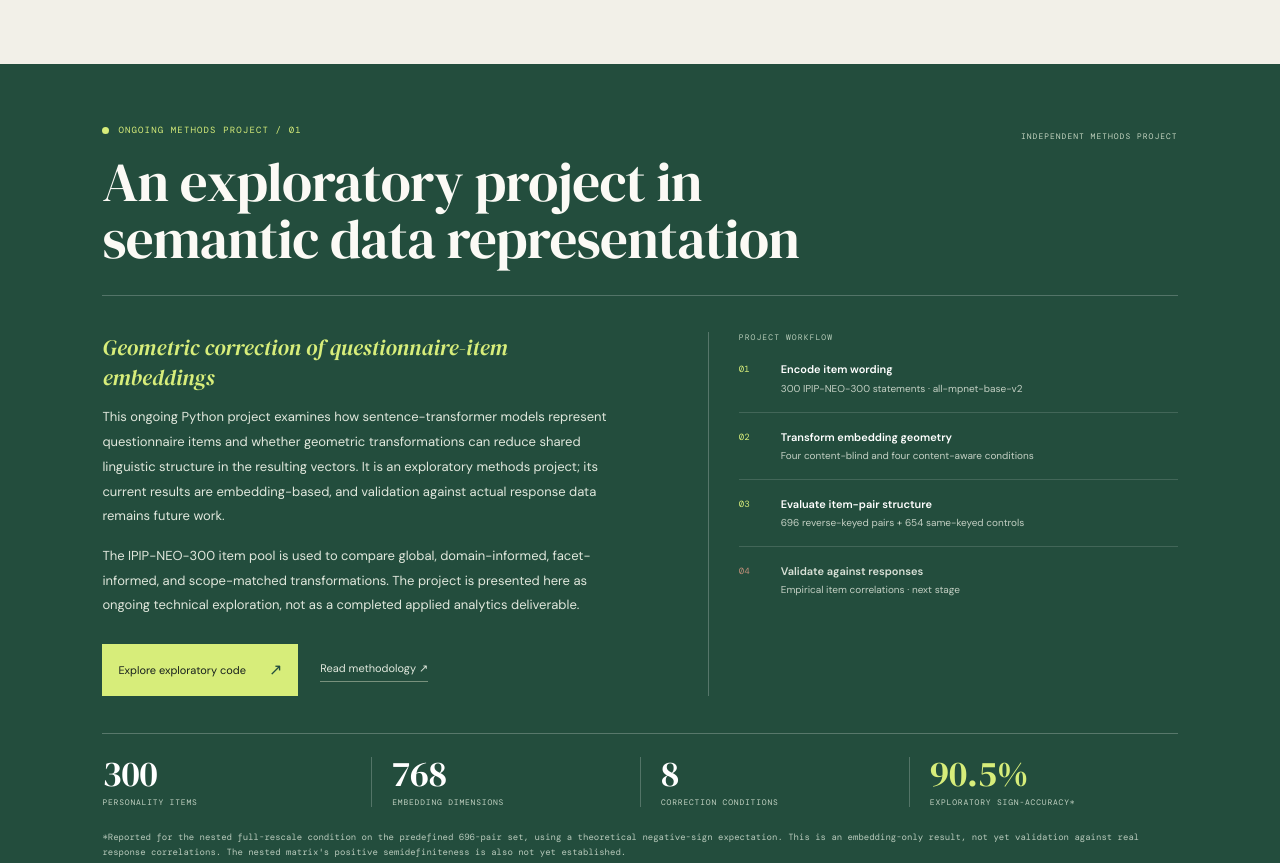
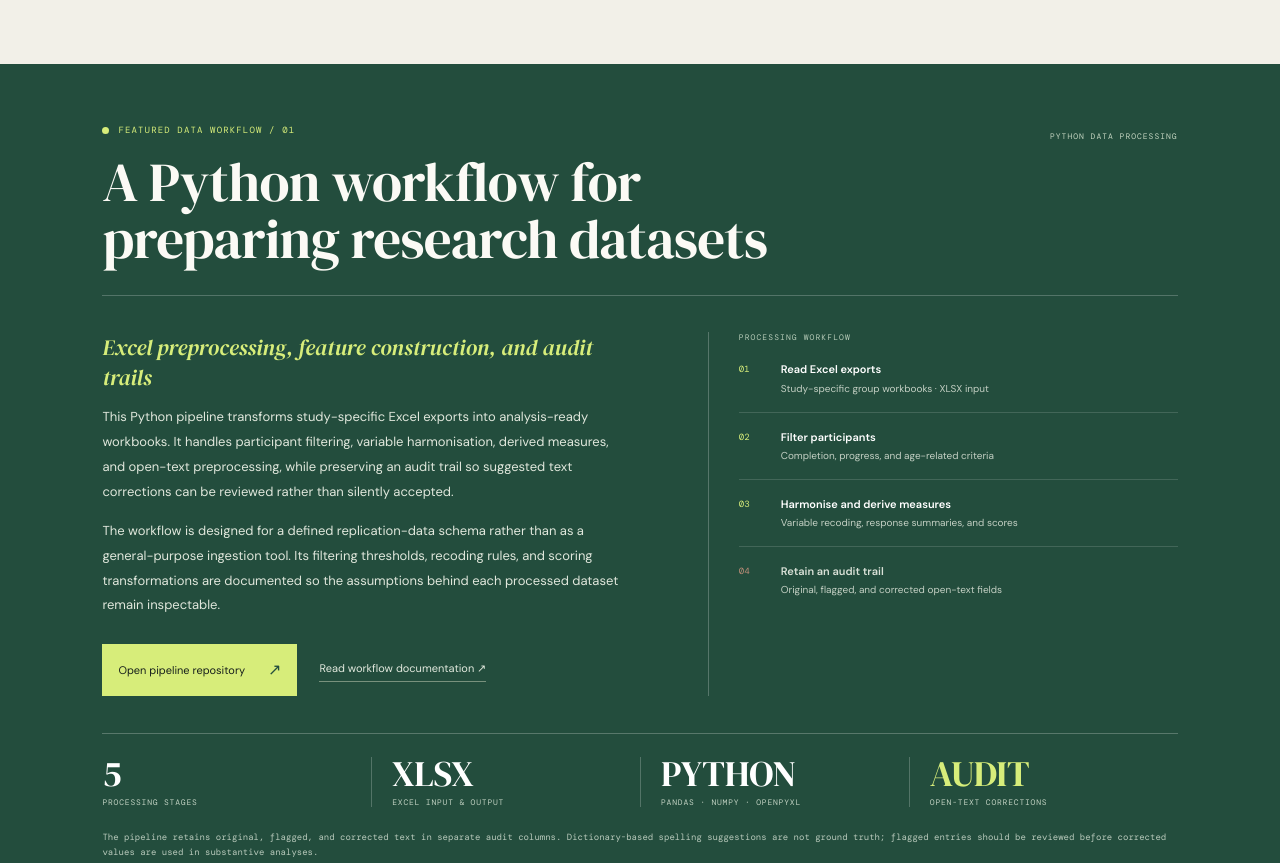
Before and after one commit to MahdiMoocavi/MahdiMoocavi.github.io, a plain HTML site: page index.html in a window 1280 px wide. Shown: the part 662-1525 px from the top of the page. Drawn offline with nearby package versions, Linux system fonts and the light colour scheme.

Commit message:
Feature Python data-processing pipeline in portfolio

```diff
--- a/index.html
+++ b/index.html
@@ -10,7 +10,7 @@
   <meta property="og:title" content="Mahdi Moosavi — Data Analysis & Quantitative Methods">
   <meta property="og:description" content="Data analysis, statistical modelling, Python and R workflows, and evidence synthesis.">
   <meta property="og:url" content="https://mahdimoocavi.github.io/">
-  <title>Mahdi Moosavi — Data Analysis & Quantitative Methods & Computational Methods</title>
+  <title>Mahdi Moosavi — Data Analysis & Quantitative Methods</title>
   <link rel="icon" href="assets/mark.svg" type="image/svg+xml">
   <link rel="preconnect" href="https://fonts.googleapis.com">
   <link rel="preconnect" href="https://fonts.gstatic.com" crossorigin>
@@ -24,7 +24,7 @@
       <span class="identity-name">MAHDI MOOSAVI</span>
     </a>
     <nav aria-label="Main navigation">
-      <a href="#research">Research</a>
+      <a href="#research">Workflow</a>
       <a href="#projects">Projects</a>
       <a href="#figures">Figures</a>
       <a href="#about">About</a>
@@ -102,38 +102,38 @@
     <section class="research-lead section-shell" id="research">
       <div class="lead-heading">
         <div>
-          <p class="eyebrow"><span class="eyebrow-dot"></span> ONGOING METHODS PROJECT / 01</p>
-          <h2>An exploratory project in semantic data representation</h2>
+          <p class="eyebrow"><span class="eyebrow-dot"></span> FEATURED DATA WORKFLOW / 01</p>
+          <h2>A Python workflow for preparing research datasets</h2>
         </div>
-        <span class="lead-side-label">INDEPENDENT METHODS PROJECT</span>
+        <span class="lead-side-label">PYTHON DATA PROCESSING</span>
       </div>
       <div class="lead-grid">
         <div class="lead-copy">
-          <p class="lead-deck">Geometric correction of questionnaire-item embeddings</p>
-          <p>This ongoing Python project examines how sentence-transformer models represent questionnaire items and whether geometric transformations can reduce shared linguistic structure in the resulting vectors. It is an exploratory methods project; its current results are embedding-based, and validation against actual response data remains future work.</p>
-          <p>The IPIP-NEO-300 item pool is used to compare global, domain-informed, facet-informed, and scope-matched transformations. The project is presented here as ongoing technical exploration, not as a completed applied analytics deliverable.</p>
+          <p class="lead-deck">Excel preprocessing, feature construction, and audit trails</p>
+          <p>This Python pipeline transforms study-specific Excel exports into analysis-ready workbooks. It handles participant filtering, variable harmonisation, derived measures, and open-text preprocessing, while preserving an audit trail so suggested text corrections can be reviewed rather than silently accepted.</p>
+          <p>The workflow is designed for a defined replication-data schema rather than as a general-purpose ingestion tool. Its filtering thresholds, recoding rules, and scoring transformations are documented so the assumptions behind each processed dataset remain inspectable.</p>
           <div class="lead-actions">
-            <a class="primary-link dark-link" href="https://github.com/MahdiMoocavi/Geometric-Embedding-Correction" target="_blank" rel="noreferrer">Explore exploratory code <span>↗</span></a>
-            <a class="secondary-link" href="https://github.com/MahdiMoocavi/Geometric-Embedding-Correction/blob/main/geometric-correction-methodology.md" target="_blank" rel="noreferrer">Read methodology ↗</a>
+            <a class="primary-link dark-link" href="https://github.com/MahdiMoocavi/Replication-Processing-Pipeline" target="_blank" rel="noreferrer">Open pipeline repository <span>↗</span></a>
+            <a class="secondary-link" href="https://github.com/MahdiMoocavi/Replication-Processing-Pipeline#workflow" target="_blank" rel="noreferrer">Read workflow documentation ↗</a>
           </div>
         </div>
         <div class="lead-method">
-          <p class="method-label">PROJECT WORKFLOW</p>
+          <p class="method-label">PROCESSING WORKFLOW</p>
           <ol class="method-flow">
-            <li><span>01</span><div><b>Encode item wording</b><small>300 IPIP-NEO-300 statements · all-mpnet-base-v2</small></div></li>
-            <li><span>02</span><div><b>Transform embedding geometry</b><small>Four content-blind and four content-aware conditions</small></div></li>
-            <li><span>03</span><div><b>Evaluate item-pair structure</b><small>696 reverse-keyed pairs + 654 same-keyed controls</small></div></li>
-            <li class="future-step"><span>04</span><div><b>Validate against responses</b><small>Empirical item correlations · next stage</small></div></li>
+            <li><span>01</span><div><b>Read Excel exports</b><small>Study-specific group workbooks · XLSX input</small></div></li>
+            <li><span>02</span><div><b>Filter participants</b><small>Completion, progress, and age-related criteria</small></div></li>
+            <li><span>03</span><div><b>Harmonise and derive measures</b><small>Variable recoding, response summaries, and scores</small></div></li>
+            <li class="future-step"><span>04</span><div><b>Retain an audit trail</b><small>Original, flagged, and corrected open-text fields</small></div></li>
           </ol>
         </div>
       </div>
       <div class="lead-metrics">
-        <div class="metric"><strong>300</strong><span>PERSONALITY ITEMS</span></div>
-        <div class="metric"><strong>768</strong><span>EMBEDDING DIMENSIONS</span></div>
-        <div class="metric"><strong>8</strong><span>CORRECTION CONDITIONS</span></div>
-        <div class="metric result-metric"><strong>90.5%</strong><span>EXPLORATORY SIGN-ACCURACY*</span></div>
+        <div class="metric"><strong>5</strong><span>PROCESSING STAGES</span></div>
+        <div class="metric"><strong>XLSX</strong><span>EXCEL INPUT & OUTPUT</span></div>
+        <div class="metric"><strong>PYTHON</strong><span>PANDAS · NUMPY · OPENPYXL</span></div>
+        <div class="metric result-metric"><strong>AUDIT</strong><span>OPEN-TEXT CORRECTIONS</span></div>
       </div>
-      <p class="metric-note">*Reported for the nested full-rescale condition on the predefined 696-pair set, using a theoretical negative-sign expectation. This is an embedding-only result, not yet validation against real response correlations. The nested matrix's positive semidefiniteness is also not yet established.</p>
+      <p class="metric-note">The pipeline retains original, flagged, and corrected text in separate audit columns. Dictionary-based spelling suggestions are not ground truth; flagged entries should be reviewed before corrected values are used in substantive analyses.</p>
     </section>
 
     <section class="projects section-shell" id="projects">
```
